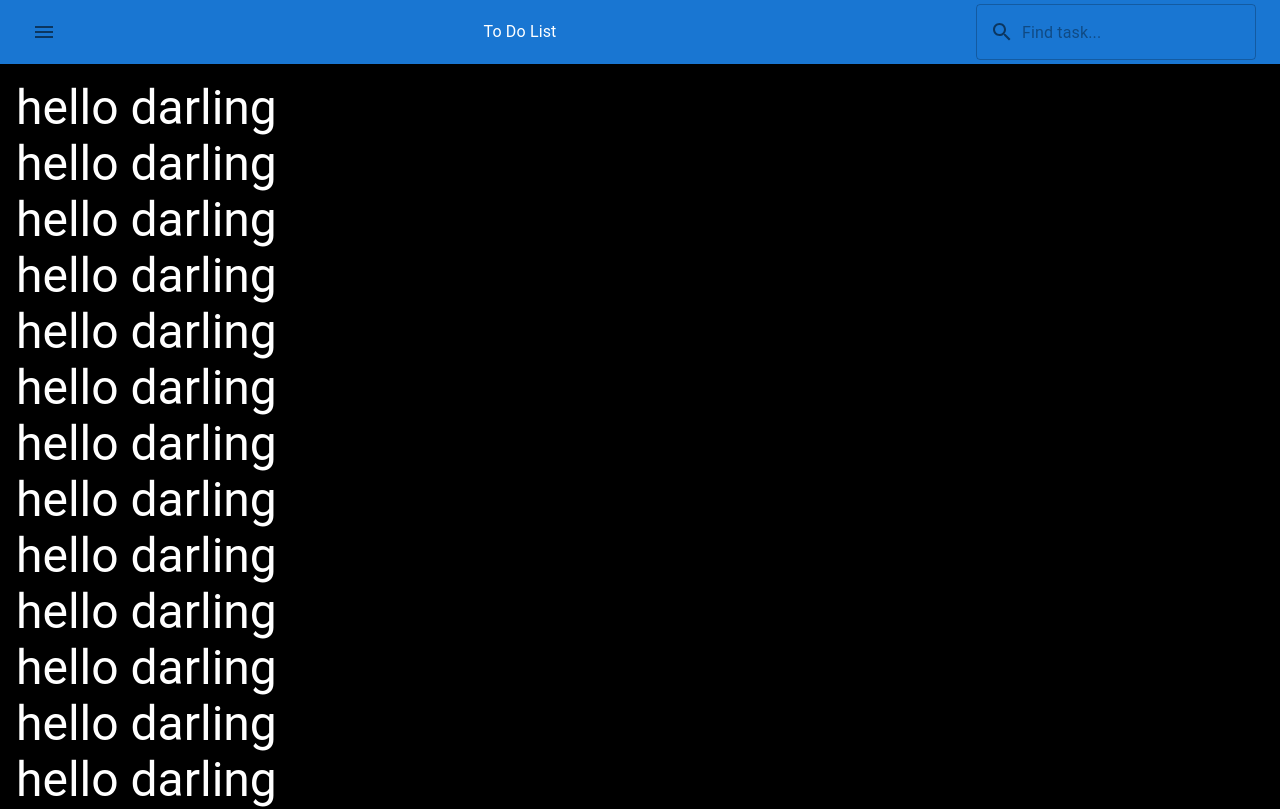
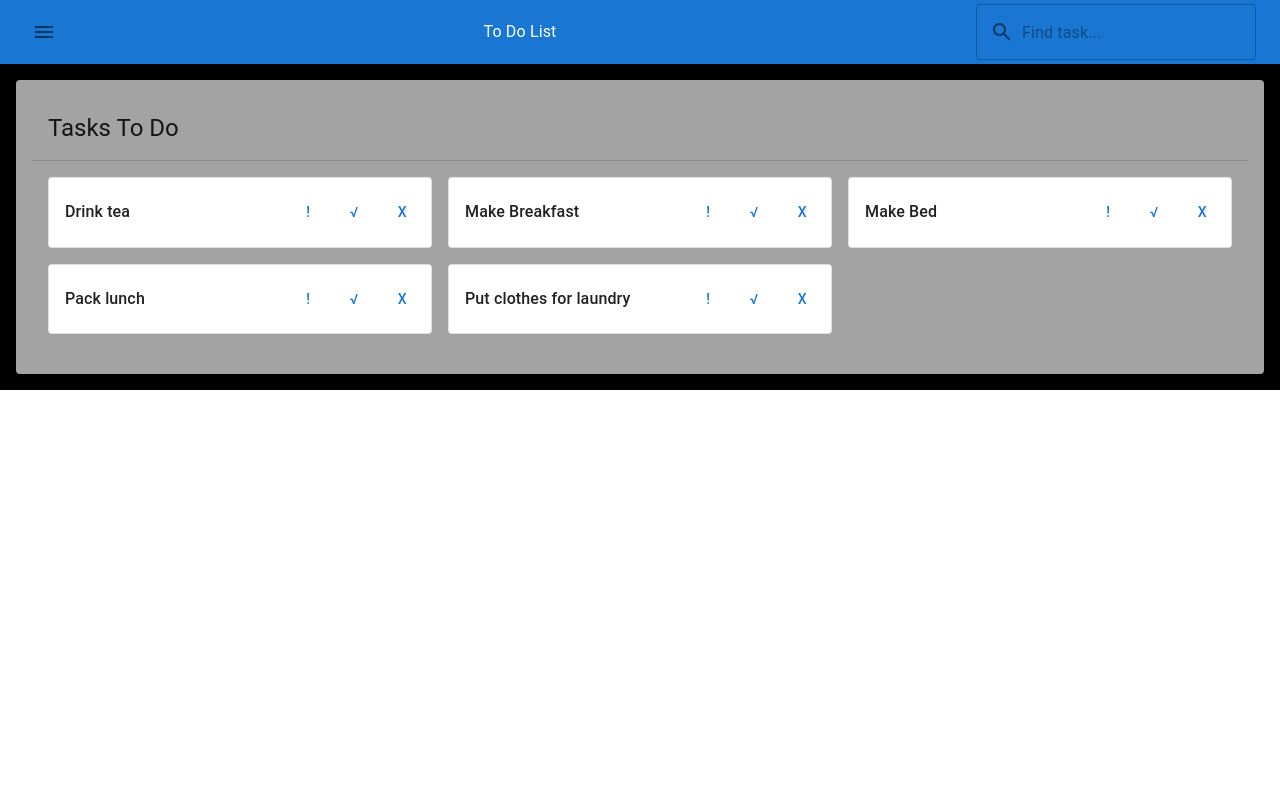
Before and after one commit to rohit-propelius/to-do-demo-mui, a React (Create React App) app: page /dashboard in a window 1280 px wide. Shown: the top 809 px of the page. Built offline with nearby package versions, Linux system fonts and the light colour scheme.

Commit message:
completed rendering of tasks to do in dashboard

```diff
--- a/src/pages/Dashboard.tsx
+++ b/src/pages/Dashboard.tsx
@@ -11,7 +11,28 @@ import {
 } from "../reducer/appSlice";
 import { useAppSelector, useAppDispatch } from "../assests/hooks/hooks";
 
-import { Box, Typography, AppBar, Toolbar, IconButton, Drawer, List, ListItemButton,ListItemIcon, ListItemText, Avatar, Divider, TextField, InputAdornment} from '@mui/material';
+import {
+  Box,
+  Typography,
+  AppBar,
+  Toolbar,
+  IconButton,
+  Drawer,
+  List,
+  ListItemButton,
+  ListItemIcon,
+  ListItemText,
+  Avatar,
+  Divider,
+  TextField,
+  InputAdornment,
+  Card,
+  Paper,
+  CardHeader,
+  CardContent,
+  Grid,
+  Button
+} from "@mui/material";
 import { makeStyles } from '@mui/styles';
 import { Menu, Home } from "@mui/icons-material";
 import AddBoxIcon from '@mui/icons-material/AddBox';
@@ -22,25 +43,45 @@ import '../App.css';
 
 // Make Style Hooks for particular Page
 const useStyles = makeStyles((theme) => ({
-    box:{
-        backgroundColor:'black',
-        width:'100vw',
-        height:'100%',
+  box: {
+    backgroundColor: "black",
+    width: "100vw",
+    height: "100%",
   },
   menuSliderContainer: {
     width: 250,
     background: "#a3a3a3",
-        height: "100%"
+    height: "100%",
   },
   avatar: {
     margin: "0.5rem auto",
     padding: "1rem",
   },
   listItem: {
-        color: "tan"
+    color: "tan",
   },
   wrapper: {
-      padding: "1rem"
+    padding: "1rem",
+  },
+  rootCard: {
+    padding: "1rem",
+    background: "#a3a3a3",
+    borderRadius: "10px",
+  },
+  listItems: {
+    padding: "1rem",
+    background: "white",
+    borderRadius: "1",
+  },
+  cardContent: {
+    padding: "1rem",
+    display: "grid",
+    columnGap: "1rem",
+    rowGap: "1rem",
+    gridTemplateColumns: "repeat(3, 1fr)",
+  },
+  actionButtons: {
+    minWidth: "0px"
   }
 }));
 
@@ -209,66 +250,80 @@ function Dashboard (){
         </Toolbar>
       </AppBar>
       <Box className={classes.wrapper}>
-        <Typography variant="h3" color={"white"}>
-          hello darling
+        <Card
+          className={classes.rootCard}
+          sx={{ backgroundColor: "#a3a3a3 !important" }}
+        >
+          <CardHeader title="Tasks To Do" />
+          <Divider></Divider>
+          <CardContent className={classes.cardContent}>
+            {rV.todos.map((val, key) => {
+              return (
+                <Grid container>
+                  <Grid xs={12} sm={12} md={12} lg={12}>
+                    <Paper className={classes.listItems} variant="outlined">
+                      <Grid container>
+                        <Grid xs={8} sm={8} md={8} lg={8}>
+                          <Typography
+                            variant="h6"
+                            sx={{
+                              height: "100%",
+                              display: "flex",
+                              alignItems: "center",
+                              fontSize: "16px",
+                            }}
+                          >
+                            {val}
                           </Typography>
-        <Typography variant="h3" color={"white"}>
-          hello darling
-        </Typography>
-        <Typography variant="h3" color={"white"}>
-          hello darling
-        </Typography>
-        <Typography variant="h3" color={"white"}>
-          hello darling
-        </Typography>
-        <Typography variant="h3" color={"white"}>
-          hello darling
-        </Typography>
-        <Typography variant="h3" color={"white"}>
-          hello darling
-        </Typography>
-        <Typography variant="h3" color={"white"}>
-          hello darling
-        </Typography>
-        <Typography variant="h3" color={"white"}>
-          hello darling
-        </Typography>
-        <Typography variant="h3" color={"white"}>
-          hello darling
-        </Typography>
-        <Typography variant="h3" color={"white"}>
-          hello darling
-        </Typography>
-        <Typography variant="h3" color={"white"}>
-          hello darling
-        </Typography>
-        <Typography variant="h3" color={"white"}>
-          hello darling
-        </Typography>
-        <Typography variant="h3" color={"white"}>
-          hello darling
-        </Typography>
-        <Typography variant="h3" color={"white"}>
-          hello darling
-        </Typography>
-        <Typography variant="h3" color={"white"}>
-          hello darling
-        </Typography>
-        <Typography variant="h3" color={"white"}>
-          hello darling
-        </Typography>
-        <Typography variant="h3" color={"white"}>
-          hello darling
-        </Typography>
-        <Typography variant="h3" color={"white"}>
-          hello darling
-        </Typography>
-        <Typography variant="h3" color={"white"}>
-          hello darling
-        </Typography>
+                        </Grid>
+                        <Grid
+                          xs={4}
+                          sm={4}
+                          md={4}
+                          lg={4}
+                          sx={{
+                            display: "flex",
+                            justifyContent: "space-between",
+                          }}
+                        >
+                          <Button
+                            sx={{ minWidth: "0px" }}
+                            onClick={() => getEditValue(key)}
+                          >
+                            !
+                          </Button>
+                          <Button
+                            sx={{ minWidth: "0px" }}
+                            onClick={() => completeToDo(key)}
+                          >
+                            √
+                          </Button>
+                          <Button
+                            sx={{ minWidth: "0px" }}
+                            onClick={() => removeToDo(key)}
+                          >
+                            X
+                          </Button>
+                        </Grid>
+                      </Grid>
+                    </Paper>
+                  </Grid>
+                </Grid>
+              );
+            })}
+          </CardContent>
+        </Card>
       </Box>
     </Box>
   );
 }
 
 export default Dashboard;
+{/* <Grid xs={12} sm={12} md={12} lg={12}>
+  <Grid container>
+    <Grid xs={8} sm={8} md={8} lg={8}></Grid>
+    <Grid xs={4} sm={4} md={4} lg={4}>
+      X
+    </Grid>
+  </Grid>
+</Grid>; */}
```
Lines whose indentation alone changed are shown as unchanged.
